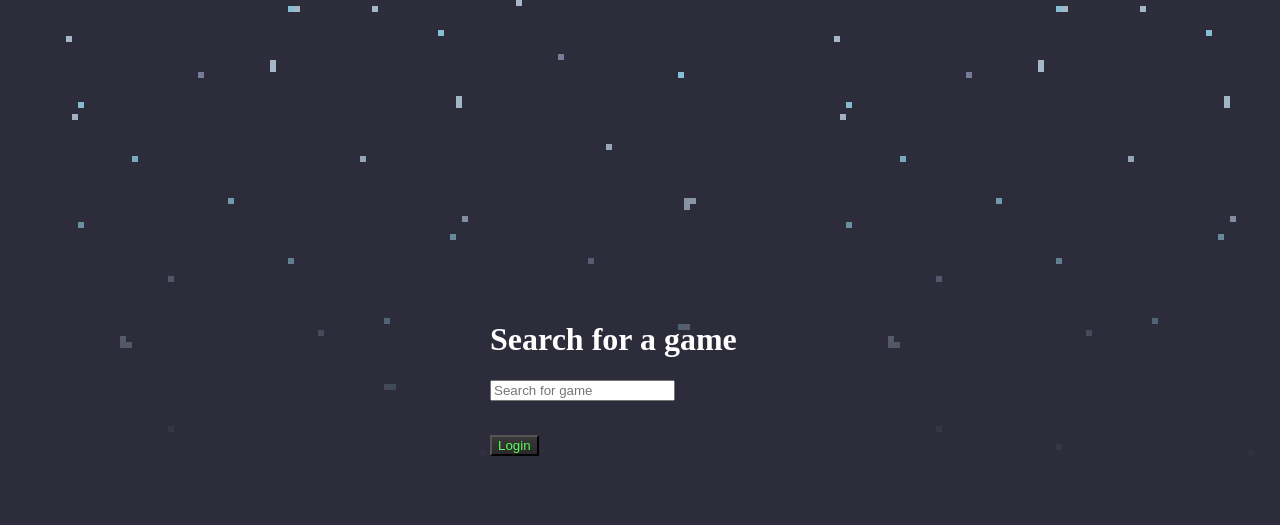
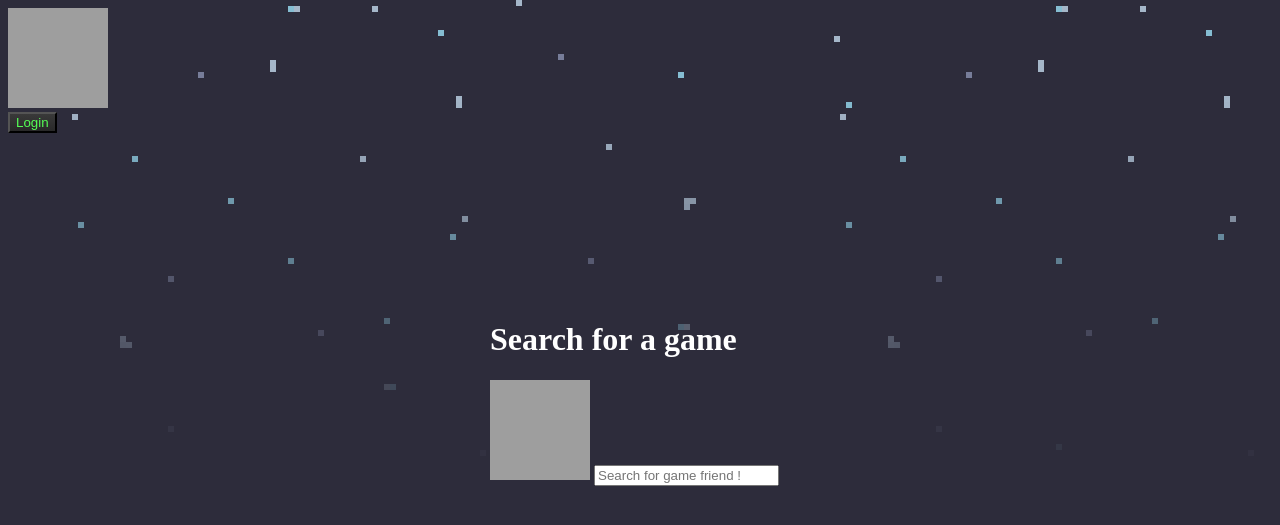
Before and after one commit to ReturnP/GameSearcher, a Flask app: page / in a window 1280 px wide. Shown: the top 525 px of the page. Run offline with Flask 2, Linux system fonts and the light colour scheme; parts of the project's set-up code (start-up, migrations or seed data) failed here and were passed over; some libraries are stand-ins or nearby versions; grey boxes are pictures that could not be loaded.

Commit message:
some looks and stuff on index

```diff
--- a/src/templates/index.html
+++ b/src/templates/index.html
@@ -3,13 +3,21 @@
 
 <body background="{{ url_for('static',filename='bakgr.png') }}">
 
+	<img src="http://img07.deviantart.net/9a1e/i/2015/327/0/8/undertale__sans_4k_hd_sprite_by_c4dguy995-d9hrp8y.png" height="100" width="100" />
+	<form action="/login" method="GET">
 
+		<button>Login</button>
+	</form>
 	<title>Game Searcher</title>
+
 	<div class="container">
+
 		<h1>Search for a game</h1>
 		<div class="dropdown">
 			<form>
-				<input id="sp" type="text" name="searchPath" placeholder="Search for game" required><br>
+				<img src="https://pbs.twimg.com/media/CZ1hI8CWkAAUM6i.png" height="100" width="100" />
+
+				<input id="sp" type="text" name="searchPath" placeholder="Search for game friend !" required><br>
 			</form>
 			<div class="dropDownContent">
 				<ul id="test">
@@ -18,9 +26,7 @@
 
 		</div>
 		<br>
-		<form action="/login" method="GET">
-			<button>Login</button>
-		</form>
+
 	</div>
 </body>
 <script type="text/javascript" src="{{url_for('static',filename='index.js')}}"></script>
```
